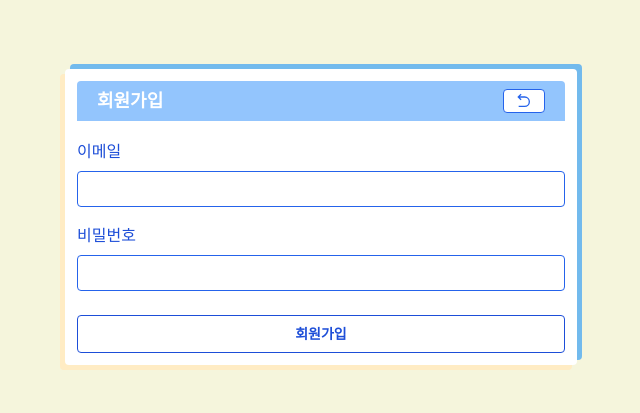
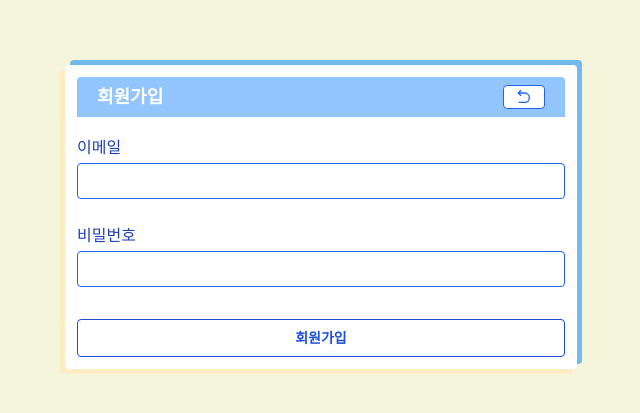
Before and after one commit to junsobi/pre-onboarding-12th-1-15, a React (Create React App) app: page /signup in a window 1280 px wide. Shown: the part 183-596 px from the top of the page, without its empty margins (319-959 px from the left). Built offline with nearby package versions, Linux system fonts and the light colour scheme.

Commit message:
refactor : auth 컴포넌트 구조화

```diff
--- /dev/null
+++ b/src/components/Auth/InputFileld.jsx
@@ -0,0 +1,26 @@
+import React from 'react';
+
+function InputField({ label, id, inputRef, onChangeHandler, type, errorMsg }) {
+  return (
+    <div className="flex flex-col mb-2">
+      <label htmlFor={id} className="text-blue-800 mb-1">
+        {label}
+      </label>
+      <input
+        data-testid={`${id}-input`}
+        id={id}
+        ref={inputRef}
+        onChange={onChangeHandler}
+        type={type}
+        className="h-9 p-2 text-blue-600 border border-blue-600 rounded focus:ring-2 focus:ring-blue-600 focus:border-transparent"
+      />
+      <div className="h-2">
+        <span id={`${id}-error-msg`} className="text-xs">
+          {errorMsg}
+        </span>
+      </div>
+    </div>
+  );
+}
+
+export default InputField;
--- a/src/components/Auth/SignInForm.jsx
+++ b/src/components/Auth/SignInForm.jsx
@@ -2,6 +2,7 @@ import React from 'react';
 import useAuthForm from './hook/useAuthForm';
 import { signIn } from '../../lib/api/auth';
 import { useNavigate } from 'react-router';
+import InputField from './InputFileld';
 import Button from '../Buttons/Button';
 
 export default function SignInForm() {
@@ -29,30 +30,22 @@ export default function SignInForm() {
 
   return (
     <form onSubmit={singinHandler} className="w-full flex flex-col mt-4 gap-2 text-blue-600">
-      <label htmlFor="email" className="text-blue-800">
-        이메일
-      </label>
-      <input
-        data-testid="email-input"
+      <InputField
+        label="이메일"
         id="email"
-        ref={emailRef}
-        onChange={emailChangeHandler}
+        inputRef={emailRef}
+        onChangeHandler={emailChangeHandler}
         type="email"
-        className="h-9 p-2 text-blue-600 border border-blue-600 rounded focus:ring-2 focus:ring-blue-600 focus:border-transparent"
+        errorMsg={emailErrorMsg}
       />
-      <span id="email-error-msg">{emailErrorMsg}</span>
-      <label htmlFor="password" className="text-blue-800">
-        패스워드
-      </label>
-      <input
-        data-testid="password-input"
+      <InputField
+        label="패스워드"
         id="password"
+        inputRef={passwordRef}
+        onChangeHandler={passwordChangeHandler}
         type="password"
-        ref={passwordRef}
-        onChange={passwordChangeHandler}
-        className="h-9 p-2 text-blue-600 border border-blue-600 rounded focus:ring-2 focus:ring-blue-600 focus:border-transparent"
+        errorMsg={passwordErrorMsg}
       />
-      <span id="password-error-msg">{passwordErrorMsg}</span>
       <Button
         dataTestId="signin-button"
         disabled={!isPass}
--- a/src/components/Auth/SignUpForm.jsx
+++ b/src/components/Auth/SignUpForm.jsx
@@ -2,6 +2,7 @@ import React from 'react';
 import useAuthForm from './hook/useAuthForm';
 import { signUp } from '../../lib/api/auth';
 import { useNavigate } from 'react-router';
+import InputField from './InputFileld';
 import Button from '../Buttons/Button';
 
 export default function SignUpForm() {
@@ -29,31 +30,22 @@ export default function SignUpForm() {
 
   return (
     <form onSubmit={singupHandler} className="w-full flex flex-col gap-2 mt-4 text-blue-600">
-      <label htmlFor="email" className="text-blue-700">
-        이메일
-      </label>
-      <input
-        data-test-id="email-input"
+      <InputField
+        label="이메일"
         id="email"
-        ref={emailRef}
-        onChange={emailChangeHandler}
+        inputRef={emailRef}
+        onChangeHandler={emailChangeHandler}
         type="email"
-        className="h-9 p-2 text-blue-600 border border-blue-600 rounded focus:ring-2 focus:ring-blue-600 focus:border-transparent"
+        errorMsg={emailErrorMsg}
       />
-      <span id="email-error-msg">{emailErrorMsg}</span>
-      <label htmlFor="password" className="text-blue-700">
-        비밀번호
-      </label>
-      <input
-        data-test-id="password-input"
+      <InputField
+        label="비밀번호"
         id="password"
+        inputRef={passwordRef}
+        onChangeHandler={passwordChangeHandler}
         type="password"
-        ref={passwordRef}
-        onChange={passwordChangeHandler}
-        className="h-9 p-2 text-blue-600 border border-blue-600 rounded focus:ring-2 focus:ring-blue-600 focus:border-transparent"
+        errorMsg={passwordErrorMsg}
       />
-      <span id="password-error-msg">{passwordErrorMsg}</span>
-
       <Button
         dataTestId="signup-button"
         disabled={!isPass}
```
Also changed, not shown: 1 other file (tests, documents, lock files or other folders).
